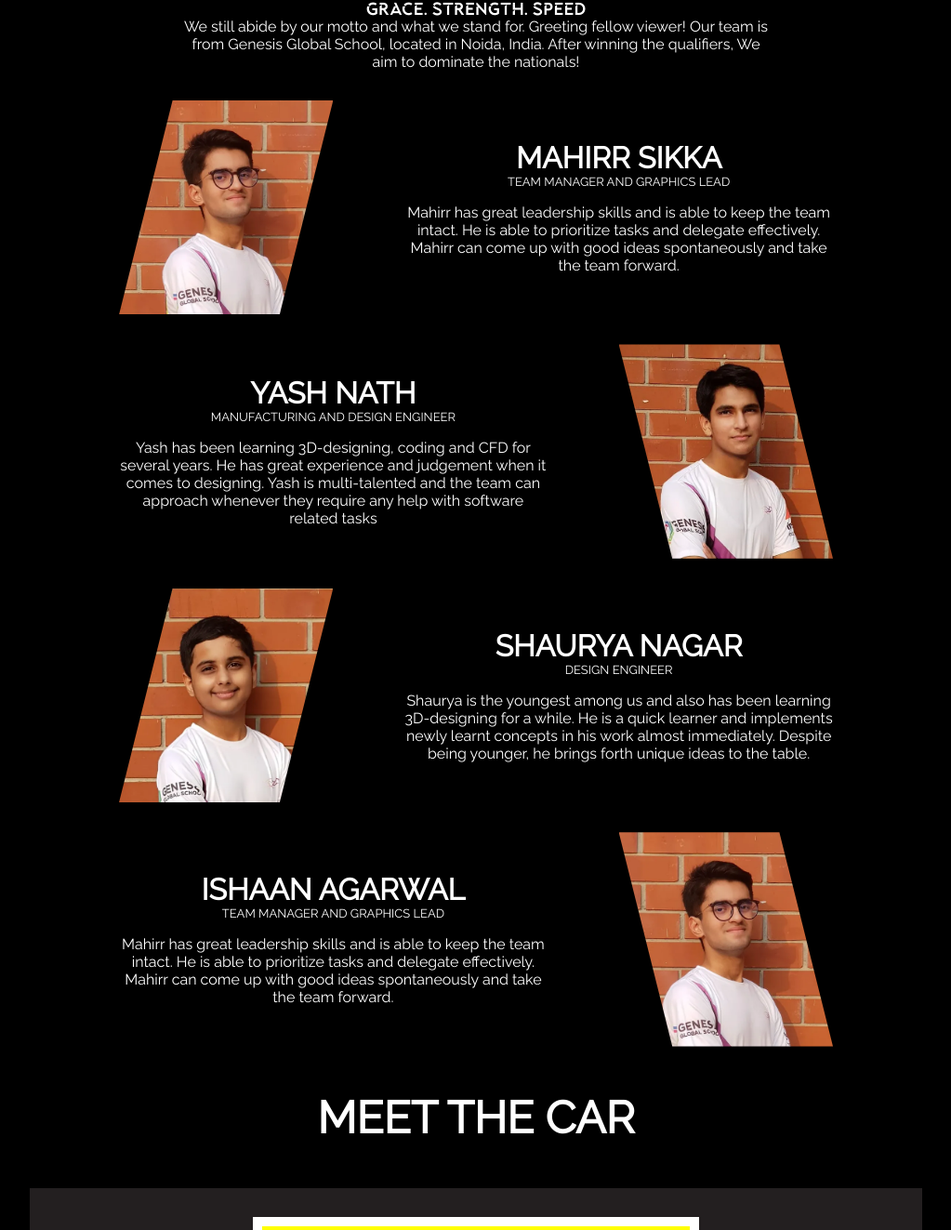
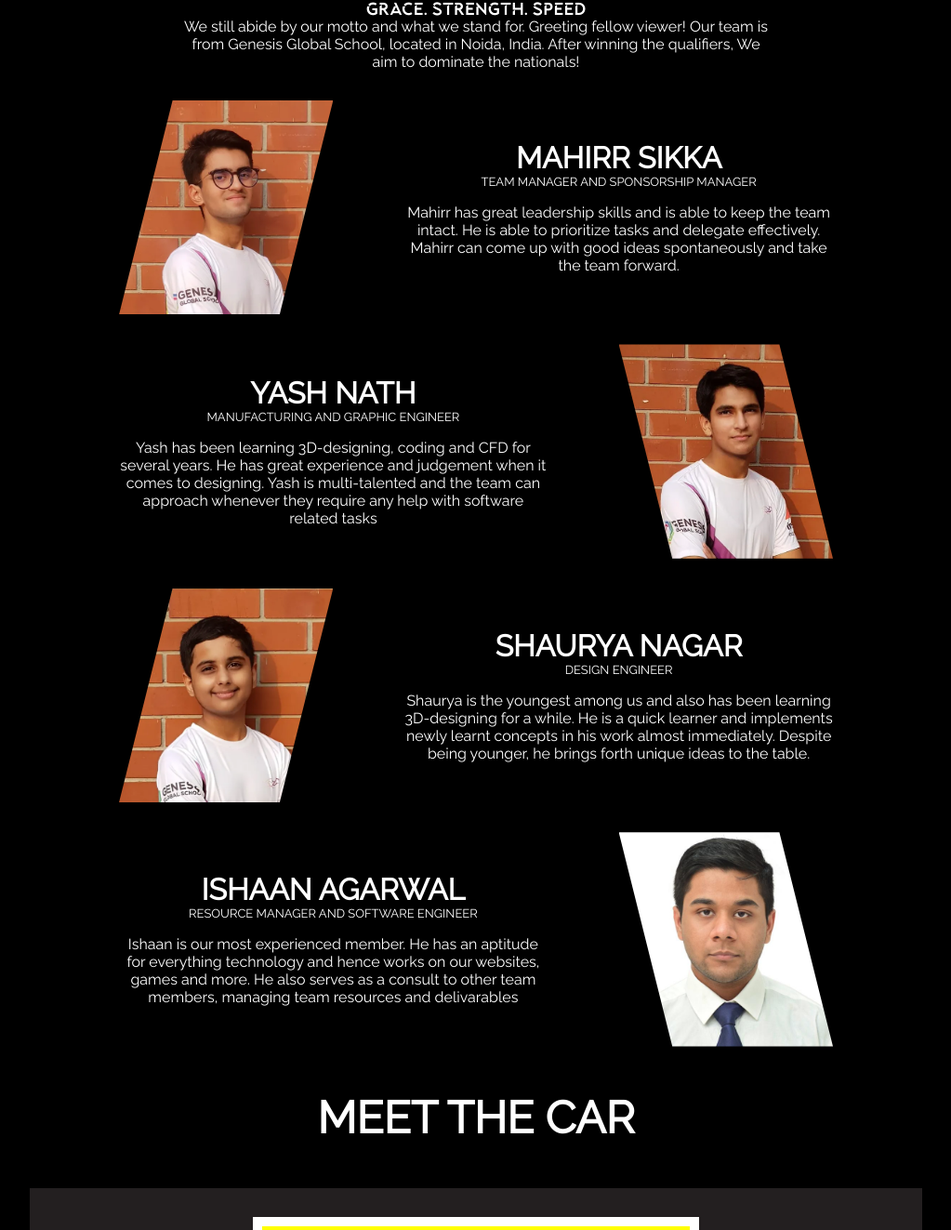
Before and after one commit to Ishaan1604/Akira-Chitra-Website, a plain HTML site: page index.html in a window 1280 px wide. Shown: the part 1009-2332 px from the top of the page at 93% size, without its empty margins (128-1151 px from the left). Drawn offline with Linux system fonts and the light colour scheme; no server answers.

Commit message:
updated team member info

```diff
--- a/index.html
+++ b/index.html
@@ -53,7 +53,7 @@
                     <div class="memberText" style="width: 60%;">
                         <header class="rtl">
                             <h1 class="bold">MAHIRR SIKKA</h1>
-                            <p style="font-size: small;" >TEAM MANAGER AND GRAPHICS LEAD</p>
+                            <p style="font-size: small;" >TEAM MANAGER AND SPONSORSHIP MANAGER</p>
                         </header>
                         <p class="small-font">Mahirr has great leadership skills and is able to keep the team intact. He is able to prioritize tasks and delegate effectively. Mahirr can come up with good ideas spontaneously and take the team forward.</p>
                     </div>
@@ -62,7 +62,7 @@
                     <div class="memberText" style="width: 60%;">
                         <header class="ltr">
                             <h1 class="bold">YASH NATH</h1>
-                            <p style="font-size: small;">MANUFACTURING AND DESIGN ENGINEER</p>
+                            <p style="font-size: small;">MANUFACTURING AND GRAPHIC ENGINEER</p>
                         </header>
                         <p class="small-font">Yash has been learning 3D-designing, coding and CFD for several years. He has great experience and judgement when it comes to designing. Yash is multi-talented and the team can approach whenever they require any help with software related tasks</p>
                     </div>
@@ -82,11 +82,11 @@
                     <div class="memberText" style="width: 60%;">
                         <header class="ltr">
                             <h1 class="bold">ISHAAN AGARWAL</h1>
-                            <p style="font-size: small;">TEAM MANAGER AND GRAPHICS LEAD</p>
+                            <p style="font-size: small;">RESOURCE MANAGER AND SOFTWARE ENGINEER</p>
                         </header>
-                        <p class="small-font">Mahirr has great leadership skills and is able to keep the team intact. He is able to prioritize tasks and delegate effectively. Mahirr can come up with good ideas spontaneously and take the team forward.</p>
+                        <p class="small-font">Ishaan is our most experienced member. He has an aptitude for everything technology and hence works on our websites, games and more. He also serves as a consult to other team members, managing team resources and delivarables</p>
                     </div>
-                    <img src="./People/mahirr_jfif.jpg.webp" width="30%" class="rtl"/>
+                    <img src="./People/Latest_Ishaan_Photo.jpeg" width="30%" class="rtl"/>
                 </div>
             </div>
         </div>
```
Also changed, not shown: People/Latest_Ishaan_Photo.jpeg (added), 2 other files.
